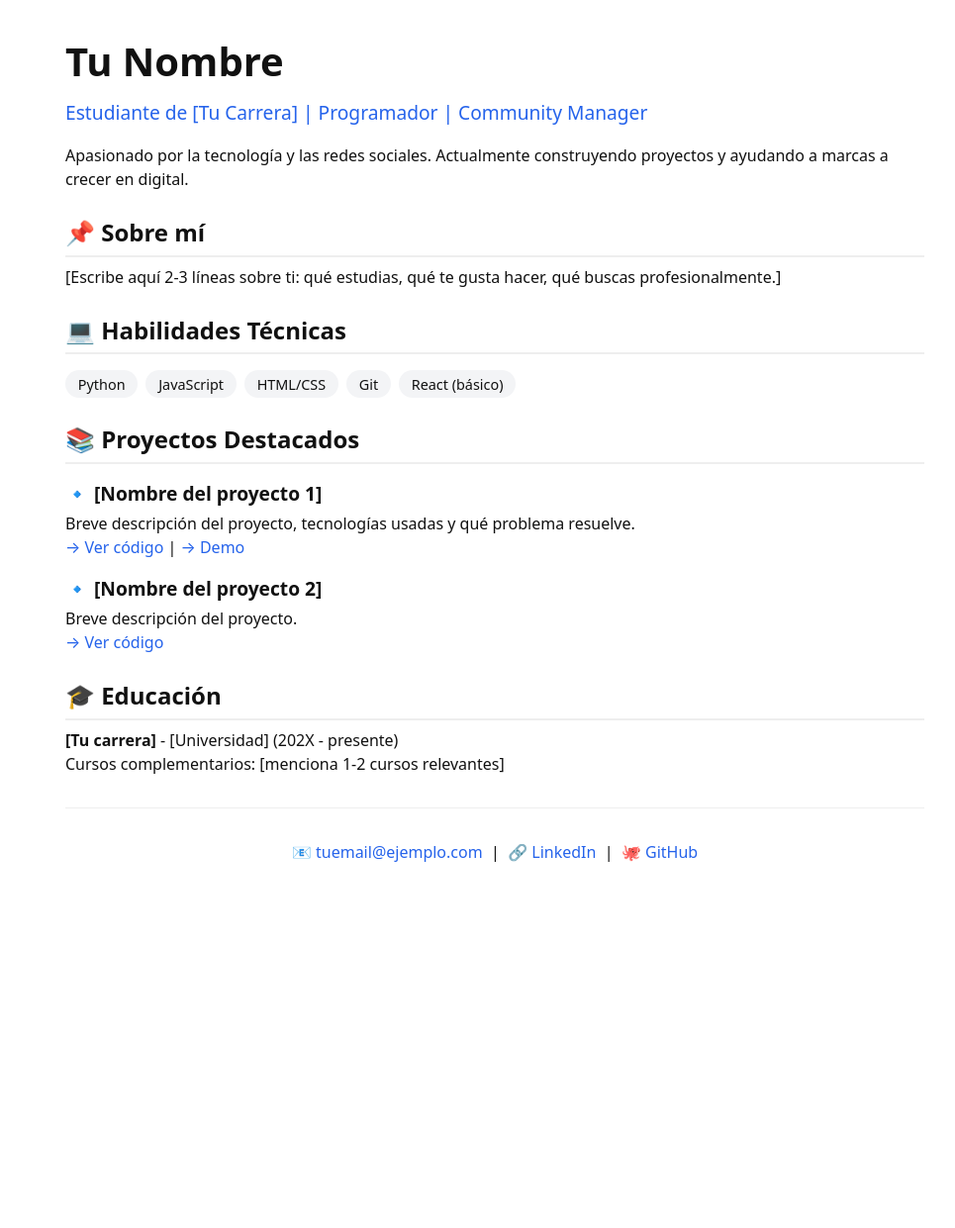
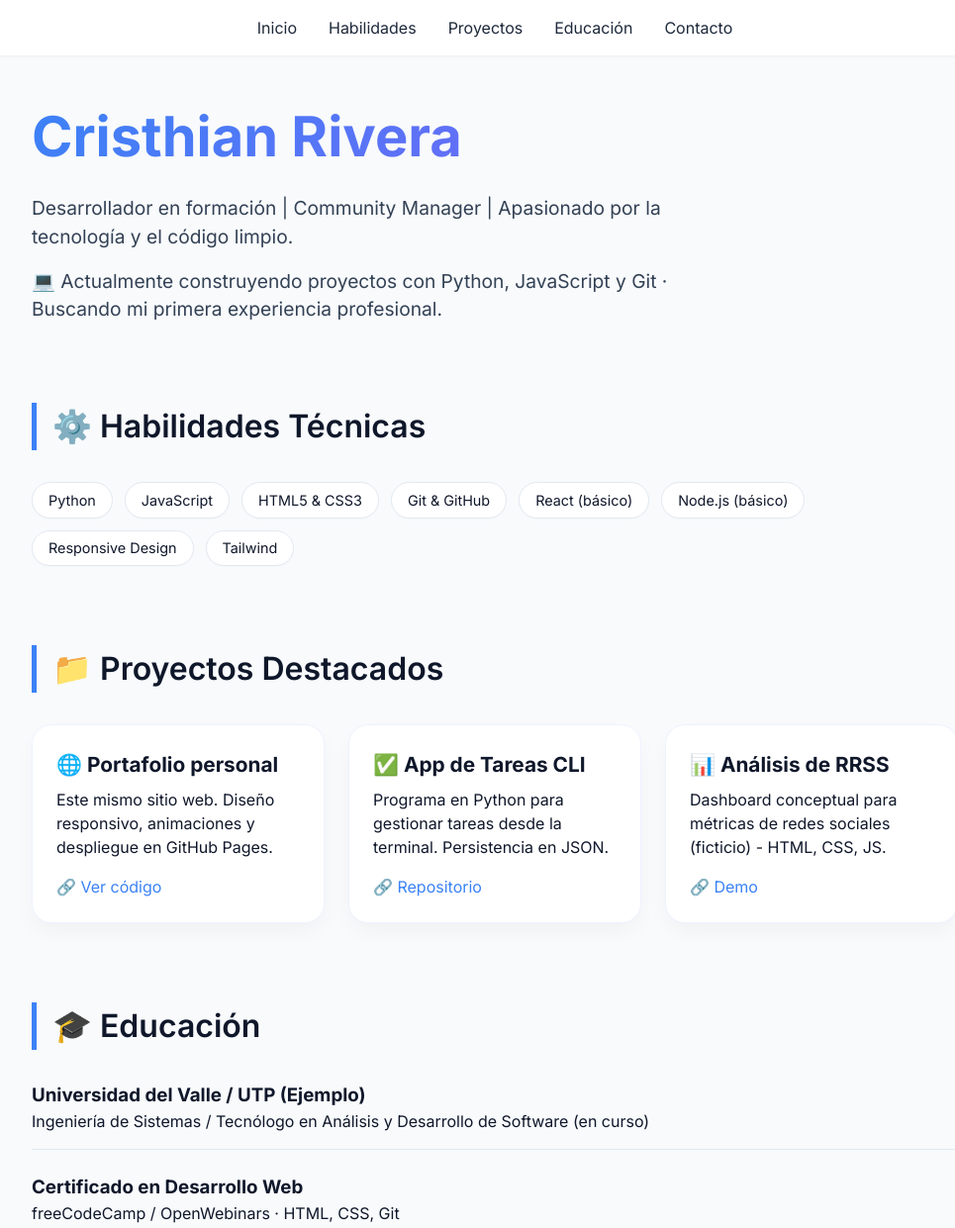
Before and after one commit to cristhianrivera3/cristhianRivera.github.io, a plain HTML site: page index.html in a window 1280 px wide. Shown: the top 1241 px of the page at 99% size, without its empty margins (140-1105 px from the left). Before the commit the page ends 905 px from the top, so only its background shows below. Drawn offline with nearby package versions, Linux system fonts and the light colour scheme.

Commit message:
cambios base portafolio

```diff
--- a/index.html
+++ b/index.html
@@ -3,78 +3,303 @@
 <head>
   <meta charset="UTF-8">
   <meta name="viewport" content="width=device-width, initial-scale=1.0">
-    <title>Cristhian Rivera  - Programador</title>
+  <title>Cristhian Rivera | Desarrollador en formación</title>
+  <!-- Google Fonts + Bootstrap Icons -->
+  <link href="https://fonts.googleapis.com/css2?family=Inter:opsz,wght@14..32,300;14..32,400;14..32,600;14..32,700&display=swap" rel="stylesheet">
+  <link rel="stylesheet" href="https://cdn.jsdelivr.net/npm/bootstrap-icons@1.11.3/font/bootstrap-icons.min.css">
+  <!-- AOS (Animaciones) -->
+  <link href="https://unpkg.com/aos@2.3.1/dist/aos.css" rel="stylesheet">
   <style>
     * {
       margin: 0;
       padding: 0;
       box-sizing: border-box;
     }
+
     body {
-            font-family: system-ui, -apple-system, 'Segoe UI', Roboto, Helvetica, sans-serif;
+      font-family: 'Inter', sans-serif;
+      background: #f8fafc;
+      color: #0f172a;
       line-height: 1.5;
-            color: #111;
-            background: #fff;
-            padding: 2rem 1rem;
-            max-width: 900px;
+      scroll-behavior: smooth;
+    }
+
+    /* Header fijo con efecto glass */
+    header {
+      position: fixed;
+      top: 0;
+      width: 100%;
+      background: rgba(255,255,255,0.9);
+      backdrop-filter: blur(12px);
+      z-index: 1000;
+      padding: 1rem 2rem;
+      box-shadow: 0 1px 3px rgba(0,0,0,0.05);
+    }
+
+    nav {
+      max-width: 1200px;
       margin: 0 auto;
+      display: flex;
+      justify-content: center;
+      gap: 2rem;
     }
-        h1 { font-size: 2.5rem; margin-bottom: 0.5rem; }
-        h2 { font-size: 1.5rem; margin: 1.5rem 0 0.5rem 0; border-bottom: 2px solid #eee; padding-bottom: 0.3rem; }
-        h3 { font-size: 1.2rem; margin: 1rem 0 0.2rem 0; }
-        .job-title { color: #2563eb; font-weight: 600; margin-bottom: 0.2rem; }
-        .date { color: #4b5563; font-size: 0.9rem; margin-bottom: 0.8rem; }
-        .skills-list { display: flex; flex-wrap: wrap; gap: 0.5rem; margin: 1rem 0; }
-        .skill { background: #f3f4f6; padding: 0.2rem 0.8rem; border-radius: 20px; font-size: 0.9rem; }
-        a { color: #2563eb; text-decoration: none; }
-        a:hover { text-decoration: underline; }
-        hr { margin: 2rem 0; border: 0; border-top: 1px solid #eee; }
+
+    nav a {
+      text-decoration: none;
+      font-weight: 500;
+      color: #1e293b;
+      transition: color 0.2s;
+    }
+
+    nav a:hover {
+      color: #3b82f6;
+    }
+
+    /* Contenedor principal */
+    .container {
+      max-width: 1000px;
+      margin: 0 auto;
+      padding: 6rem 2rem 4rem;
+    }
+
+    /* Secciones */
+    section {
+      margin-bottom: 5rem;
+    }
+
+    h1 {
+      font-size: 3.5rem;
+      font-weight: 700;
+      background: linear-gradient(135deg, #3b82f6, #8b5cf6);
+      -webkit-background-clip: text;
+      background-clip: text;
+      color: transparent;
+      margin-bottom: 1rem;
+    }
+
+    h2 {
+      font-size: 2rem;
+      font-weight: 600;
+      margin-bottom: 2rem;
+      border-left: 5px solid #3b82f6;
+      padding-left: 1rem;
+    }
+
+    .hero p {
+      font-size: 1.2rem;
+      color: #334155;
+      max-width: 700px;
+    }
+
+    /* Skills - badges modernos */
+    .skills-grid {
+      display: flex;
+      flex-wrap: wrap;
+      gap: 0.75rem;
+      margin-top: 1rem;
+    }
+    .skill-badge {
+      background: white;
+      border: 1px solid #e2e8f0;
+      padding: 0.4rem 1rem;
+      border-radius: 40px;
+      font-weight: 500;
+      font-size: 0.9rem;
+      box-shadow: 0 1px 2px rgba(0,0,0,0.02);
+      transition: all 0.2s;
+    }
+    .skill-badge:hover {
+      border-color: #3b82f6;
+      background: #eff6ff;
+      transform: translateY(-2px);
+    }
+
+    /* Proyectos */
+    .projects-grid {
+      display: grid;
+      grid-template-columns: repeat(auto-fill, minmax(280px, 1fr));
+      gap: 1.5rem;
+    }
+    .project-card {
+      background: white;
+      border-radius: 20px;
+      padding: 1.5rem;
+      box-shadow: 0 10px 25px -5px rgba(0,0,0,0.05);
+      transition: all 0.3s;
+      border: 1px solid #eef2ff;
+    }
+    .project-card:hover {
+      transform: translateY(-5px);
+      box-shadow: 0 20px 30px -12px rgba(0,0,0,0.1);
+      border-color: #cbd5e1;
+    }
+    .project-card h3 {
+      font-size: 1.3rem;
+      margin-bottom: 0.5rem;
+    }
+    .project-links {
+      margin-top: 1rem;
+      display: flex;
+      gap: 1rem;
+    }
+    .project-links a {
+      color: #3b82f6;
+      text-decoration: none;
+      font-weight: 500;
+    }
+
+    /* Educación */
+    .edu-item {
+      margin-bottom: 1.5rem;
+      padding-bottom: 1rem;
+      border-bottom: 1px solid #e2e8f0;
+    }
+    .edu-item h3 {
+      font-weight: 700;
+    }
+
+    /* Contacto */
+    .contact-links {
+      display: flex;
+      gap: 2rem;
+      flex-wrap: wrap;
+      margin-top: 1rem;
+    }
+    .contact-links a {
+      background: white;
+      padding: 0.6rem 1.4rem;
+      border-radius: 40px;
+      text-decoration: none;
+      color: #1f2937;
+      border: 1px solid #e2e8f0;
+      transition: all 0.2s;
+    }
+    .contact-links a:hover {
+      background: #3b82f6;
+      color: white;
+      border-color: #3b82f6;
+    }
+
+    footer {
+      text-align: center;
+      padding: 2rem;
+      border-top: 1px solid #e2e8f0;
+      color: #475569;
+    }
+
+    @media (max-width: 700px) {
+      .container {
+        padding: 5rem 1rem 3rem;
+      }
+      h1 {
+        font-size: 2.5rem;
+      }
+    }
   </style>
 </head>
 <body>
-    <h1>Tu Nombre</h1>
-    <p style="font-size: 1.2rem; color: #2563eb; margin-bottom: 1rem;">
-        Estudiante de [Tu Carrera] | Programador | Community Manager
-    </p>
-    <p>
-        Apasionado por la tecnología y las redes sociales. Actualmente construyendo proyectos
-        y ayudando a marcas a crecer en digital.
-    </p>
 
-    <h2>📌 Sobre mí</h2>
-    <p>
-        [Escribe aquí 2-3 líneas sobre ti: qué estudias, qué te gusta hacer,
-        qué buscas profesionalmente.]
-    </p>
+<header>
+  <nav>
+    <a href="#hero">Inicio</a>
+    <a href="#skills">Habilidades</a>
+    <a href="#projects">Proyectos</a>
+    <a href="#education">Educación</a>
+    <a href="#contact">Contacto</a>
+  </nav>
+</header>
 
-    <h2>💻 Habilidades Técnicas</h2>
-    <div class="skills-list">
-        <span class="skill">Python</span>
-        <span class="skill">JavaScript</span>
-        <span class="skill">HTML/CSS</span>
-        <span class="skill">Git</span>
-        <span class="skill">React (básico)</span>
+<div class="container">
+  <!-- HERO -->
+  <section id="hero" class="hero" data-aos="fade-up">
+    <h1>Cristhian Rivera</h1>
+    <p>Desarrollador en formación | Community Manager | Apasionado por la tecnología y el código limpio.</p>
+    <p style="margin-top: 1rem;">💻 Actualmente construyendo proyectos con Python, JavaScript y Git · Buscando mi primera experiencia profesional.</p>
+  </section>
+
+  <!-- SKILLS -->
+  <section id="skills" data-aos="fade-up" data-aos-delay="100">
+    <h2>⚙️ Habilidades Técnicas</h2>
+    <div class="skills-grid">
+      <span class="skill-badge">Python</span>
+      <span class="skill-badge">JavaScript</span>
+      <span class="skill-badge">HTML5 & CSS3</span>
+      <span class="skill-badge">Git & GitHub</span>
+      <span class="skill-badge">React (básico)</span>
+      <span class="skill-badge">Node.js (básico)</span>
+      <span class="skill-badge">Responsive Design</span>
+      <span class="skill-badge">Tailwind</span>
+    </div>
+  </section>
+
+  <!-- PROYECTOS -->
+  <section id="projects" data-aos="fade-up" data-aos-delay="150">
+    <h2>📁 Proyectos Destacados</h2>
+    <div class="projects-grid">
+      <div class="project-card">
+        <h3>🌐 Portafolio personal</h3>
+        <p>Este mismo sitio web. Diseño responsivo, animaciones y despliegue en GitHub Pages.</p>
+        <div class="project-links">
+          <a href="#">🔗 Ver código</a>
+        </div>
+      </div>
+      <div class="project-card">
+        <h3>✅ App de Tareas CLI</h3>
+        <p>Programa en Python para gestionar tareas desde la terminal. Persistencia en JSON.</p>
+        <div class="project-links">
+          <a href="#">🔗 Repositorio</a>
+        </div>
+      </div>
+      <div class="project-card">
+        <h3>📊 Análisis de RRSS</h3>
+        <p>Dashboard conceptual para métricas de redes sociales (ficticio) - HTML, CSS, JS.</p>
+        <div class="project-links">
+          <a href="#">🔗 Demo</a>
+        </div>
+      </div>
+    </div>
+  </section>
+
+  <!-- EDUCACIÓN -->
+  <section id="education" data-aos="fade-up" data-aos-delay="200">
+    <h2>🎓 Educación</h2>
+    <div class="edu-item">
+      <h3>Universidad del Valle / UTP (Ejemplo)</h3>
+      <p>Ingeniería de Sistemas / Tecnólogo en Análisis y Desarrollo de Software (en curso)</p>
+    </div>
+    <div class="edu-item">
+      <h3>Certificado en Desarrollo Web</h3>
+      <p>freeCodeCamp / OpenWebinars · HTML, CSS, Git</p>
+    </div>
+    <div class="edu-item">
+      <h3>Curso de Community Manager</h3>
+      <p>Estrategia de contenido, métricas, Canva y programación de publicaciones.</p>
+    </div>
+  </section>
+
+  <!-- CONTACTO -->
+  <section id="contact" data-aos="fade-up" data-aos-delay="250">
+    <h2>📫 Contacto</h2>
+    <div class="contact-links">
+      <a href="https://github.com/cristhianrivera3" target="_blank"><i class="bi bi-github"></i> GitHub</a>
+      <a href="#" target="_blank"><i class="bi bi-linkedin"></i> LinkedIn</a>
+      <a href="mailto:cristhian.rivera@ejemplo.com"><i class="bi bi-envelope"></i> Correo</a>
+    </div>
+  </section>
 </div>
 
-    <h2>📚 Proyectos Destacados</h2>
-    <h3>🔹 [Nombre del proyecto 1]</h3>
-    <p>Breve descripción del proyecto, tecnologías usadas y qué problema resuelve.</p>
-    <p><a href="#">→ Ver código</a> | <a href="#">→ Demo</a></p>
+<footer>
+  <p>© 2025 Cristhian Rivera – Construyendo mi camino en tecnología.</p>
+</footer>
 
-    <h3>🔹 [Nombre del proyecto 2]</h3>
-    <p>Breve descripción del proyecto.</p>
-    <p><a href="#">→ Ver código</a></p>
-
-    <h2>🎓 Educación</h2>
-    <p><strong>[Tu carrera]</strong> - [Universidad] (202X - presente)</p>
-    <p>Cursos complementarios: [menciona 1-2 cursos relevantes]</p>
-
-    <hr>
-
-    <p style="text-align: center;">
-        📧 <a href="mailto:tuemail@ejemplo.com">tuemail@ejemplo.com</a> &nbsp;|&nbsp;
-        🔗 <a href="#">LinkedIn</a> &nbsp;|&nbsp;
-        🐙 <a href="#">GitHub</a>
-    </p>
+<!-- Scripts de animación AOS -->
+<script src="https://unpkg.com/aos@2.3.1/dist/aos.js"></script>
+<script>
+  AOS.init({
+    duration: 800,
+    once: true,
+    offset: 100
+  });
+</script>
 </body>
 </html>
```
Lines whose indentation alone changed are shown as unchanged.
